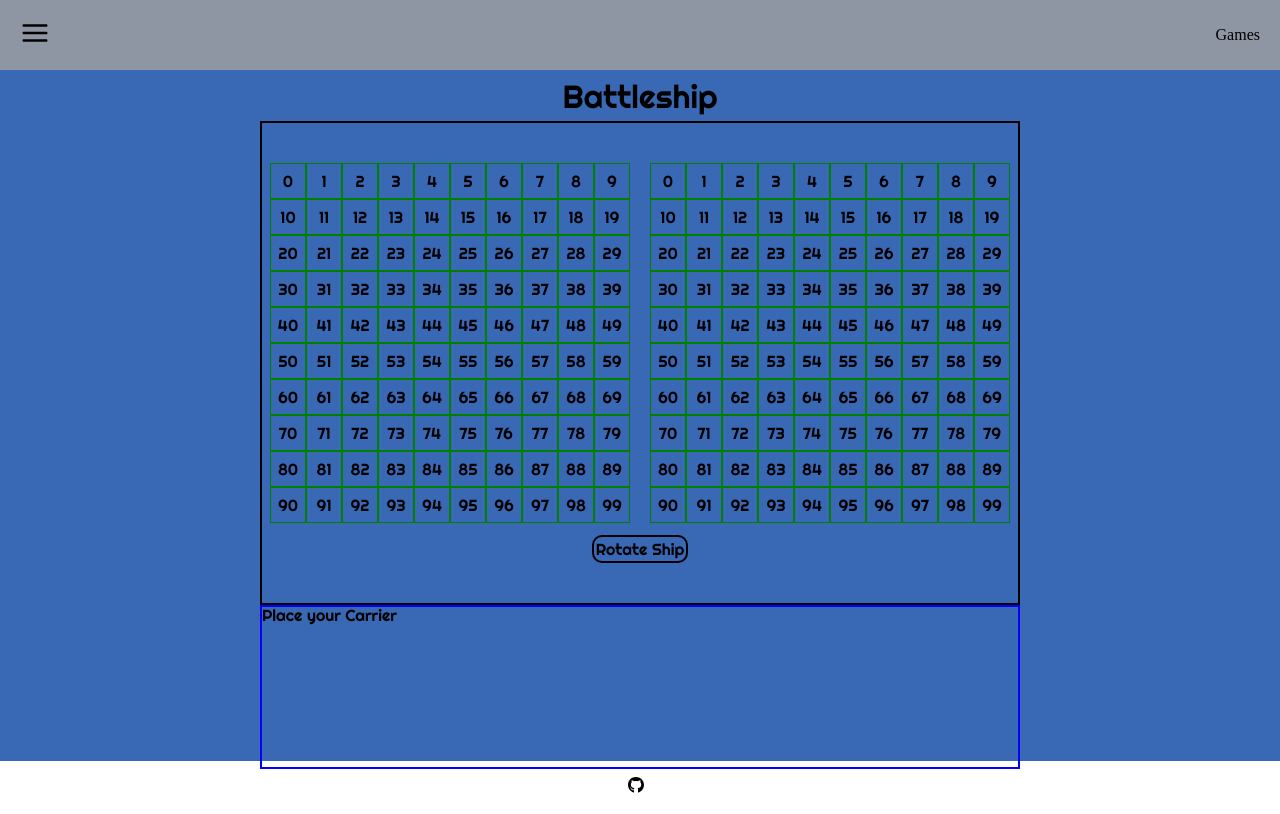
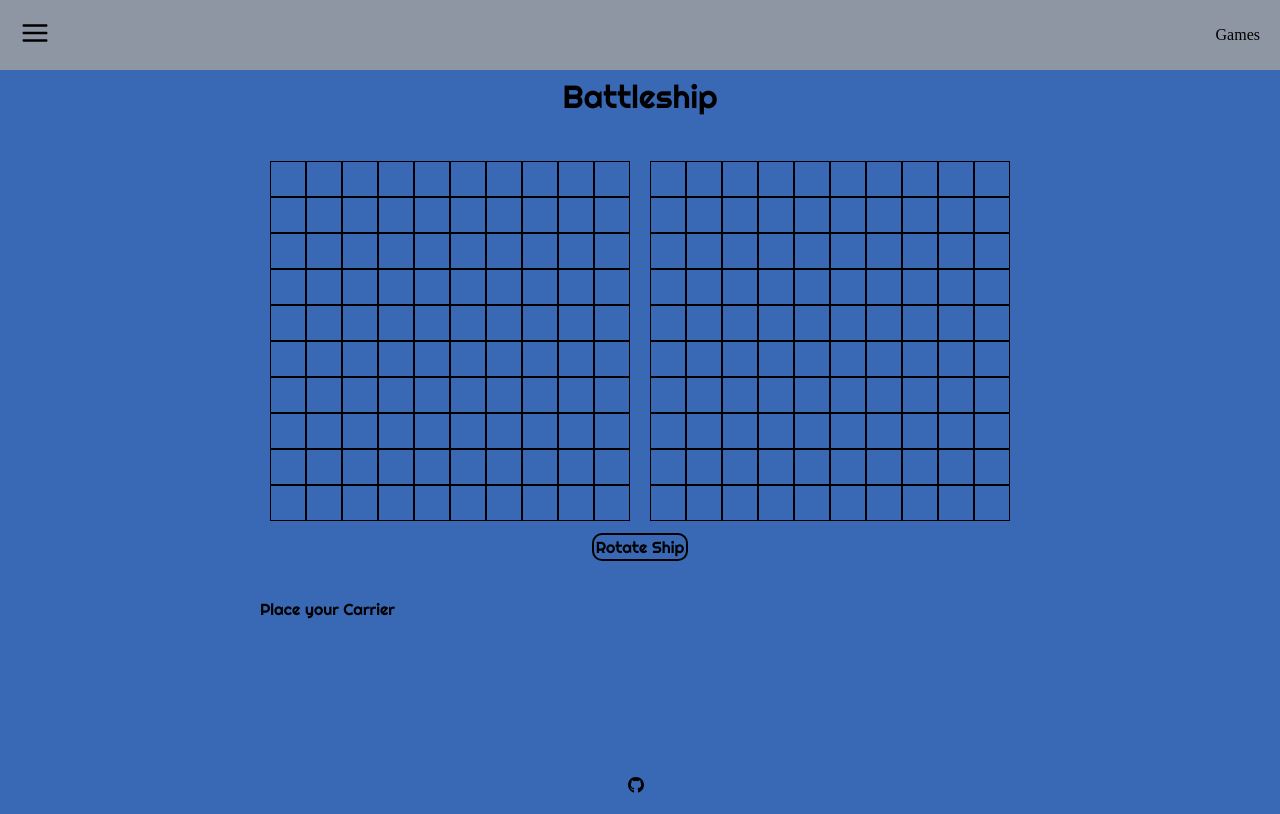
Before and after one commit to NBrennan26/games, a React (Create React App) app: page /battleship in a window 1280 px wide. Built offline with nearby package versions, Linux system fonts and the light colour scheme.

Commit message:
Slight style updates

```diff
--- a/src/apps/battleship/bs.css
+++ b/src/apps/battleship/bs.css
@@ -9,6 +9,7 @@
   align-items: center;
   font-family: "Righteous", cursive;
   background-color: #3968b5;
+  height: 93vh;
 }
 .bs-title-cont {
   font-size: 200%;
@@ -19,7 +20,6 @@
   width: 95vh;
 }
 .bs-board {
-  border: 2px solid black;
   height: 60vh;
   display: flex;
   flex-direction: column;
@@ -27,7 +27,6 @@
   align-items: center;
 }
 .bs-data {
-  border: 2px solid blue;
   height: 20vh;
 }
 /*****************/
@@ -50,13 +49,13 @@
   display: flex;
   justify-content: center;
   align-items: center;
-  border: 1px solid green;
+  border: 1px solid black;
 }
 .ship {
-  background-color: red;
+  background-color: green;
 }
 .shadow {
-  background-color: yellow;
+  background-color: purple;
 }
 .bs-rotate-btn {
   margin-top: 12px;
--- a/src/apps/battleship/components/BoardSquare.jsx
+++ b/src/apps/battleship/components/BoardSquare.jsx
@@ -32,7 +32,6 @@ function BoardSquare(props) {
       <div
         className={squareClass}
         id={square.index}
-
         onClick={(e) => {
           handlePlaceShip(e);
         }}
@@ -42,9 +41,7 @@ function BoardSquare(props) {
         onMouseLeave={(e) => {
           handleHoverOut(e);
         }}
-      >
-        {square.index}
-      </div>
+      ></div>
     </>
   );
 }
```
